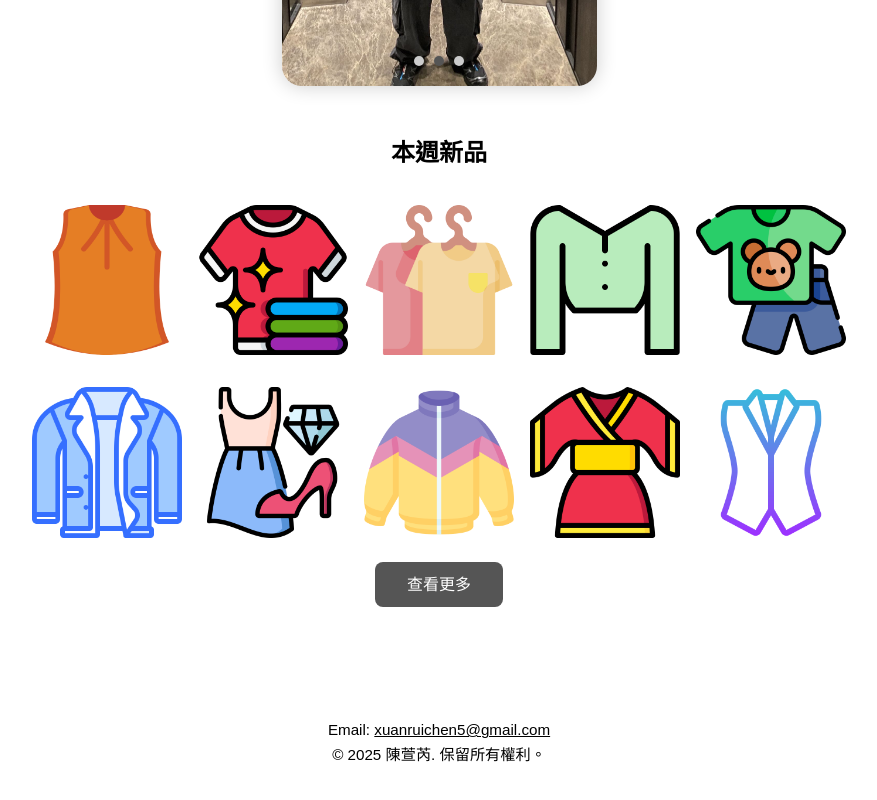
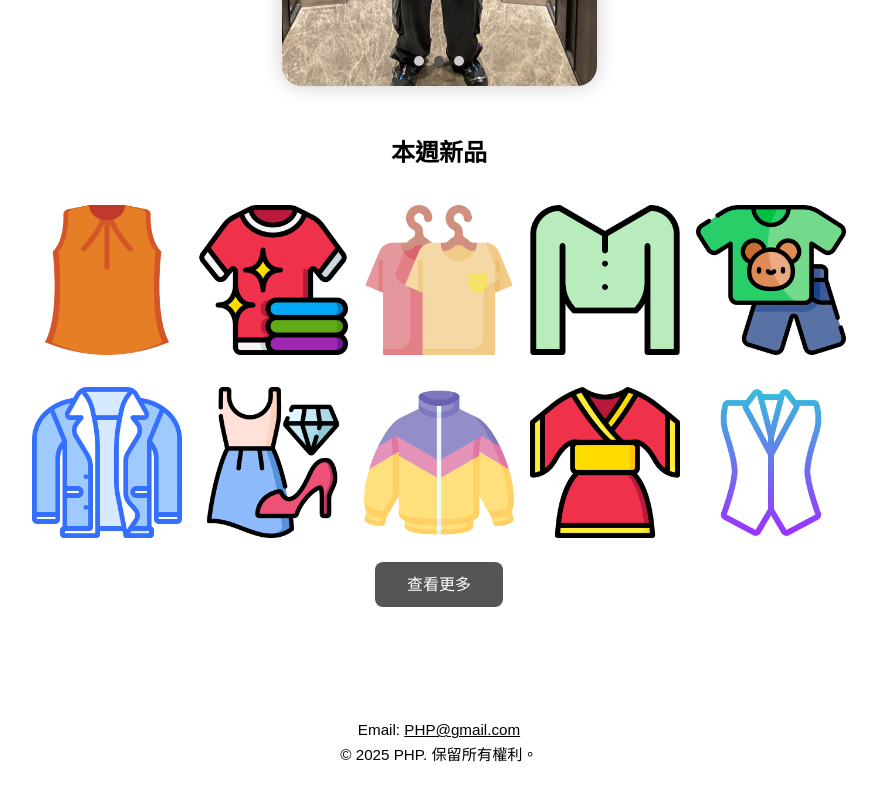
Before and after one commit to xuanruichen5/clothing_web, a plain HTML site: page index.html in a window 1280 px wide. Shown: the part 704-1504 px from the top of the page, without its empty margins (201-1078 px from the left). Drawn offline with Linux system fonts and the light colour scheme.

Commit message:
0515更改網站名稱、網頁後gmail

```diff
--- a/index.html
+++ b/index.html
@@ -3,7 +3,7 @@
 <head>
   <meta charset="UTF-8" />
   <meta name="viewport" content="width=device-width, initial-scale=1.0"/>
-  <title>陳萱芮的個人網站</title>
+  <title>PHP</title>
   <style>
     * {
       box-sizing: border-box;
@@ -365,8 +365,8 @@
 
   <!-- 頁尾 -->
   <div class="footer">
-    <p>Email: <a href="mailto:xuanruichen5@gmail.com">xuanruichen5@gmail.com</a><br>
-    © 2025 陳萱芮. 保留所有權利。</p>
+    <p>Email: <a href="mailto:xuanruichen5@gmail.com">PHP@gmail.com</a><br>
+    © 2025 PHP. 保留所有權利。</p>
   </div>
 
   <!-- JavaScript -->
```
